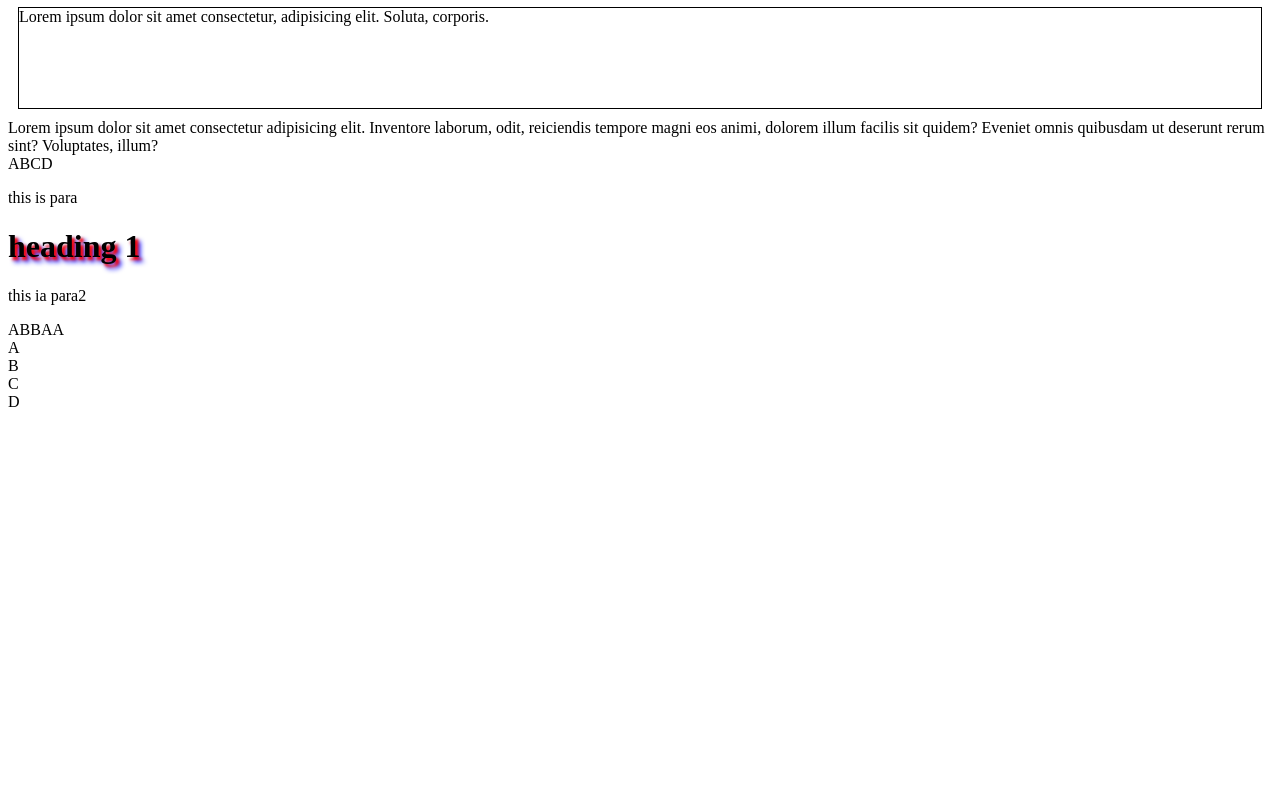
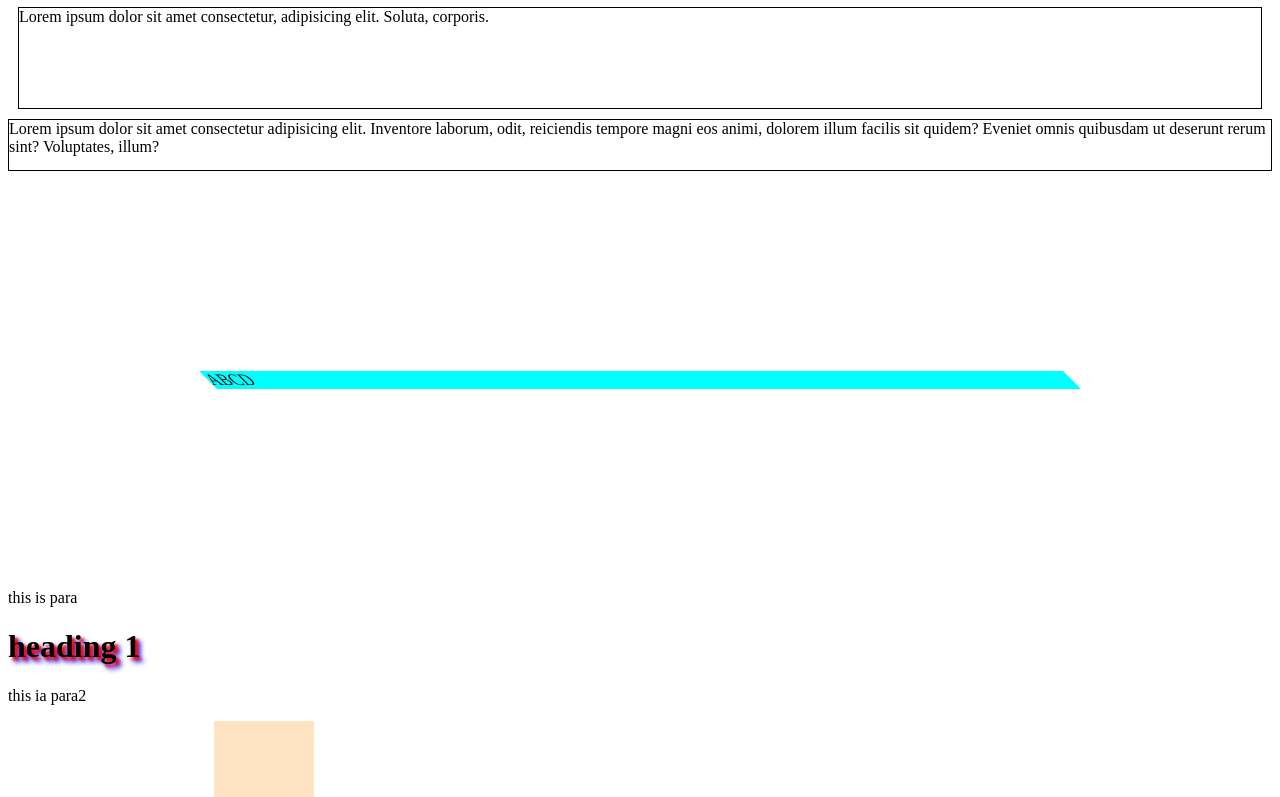
Before and after one commit to Saumya-1008/csspractice, a plain HTML site: page index.html in a window 1280 px wide. Shown: the part 943-1740 px from the top of the page. Before the commit the page ends 1362 px from the top, so only its background shows below. Drawn offline with Linux system fonts and the light colour scheme.

Commit message:
Add files via upload

```diff
--- a/style.css
+++ b/style.css
@@ -42,3 +42,42 @@ color: blueviolet;
     min-height: 100px;
     border: 1px solid black;
 }
+#divi{
+    height: 50px;
+    border: 1px solid black;
+    overflow: auto;
+}
+
+.abcd{
+    background-color: aqua;
+  /*  transform: translate(100px,50px);
+    transform: rotate(45deg);*/
+    margin: 200px;
+    transform: scale(1,5,1);
+    transform: skew(45deg);
+}
+
+ .cd{
+    display: inline-block;
+    width: 200px;
+    height: 200px;
+     background-color: aqua;
+     border: 1px solid black;
+ }
+.cd{
+    position: relative;
+    left: 15px;
+    top: 100px;
+}
+
+.wrapper{
+    display: inline-block;
+    width: 100px;
+    height: 2000px;
+    background-color: bisque;
+}
+
+#cd4{
+    position: sticky;
+    top: 0px;
+}
```
